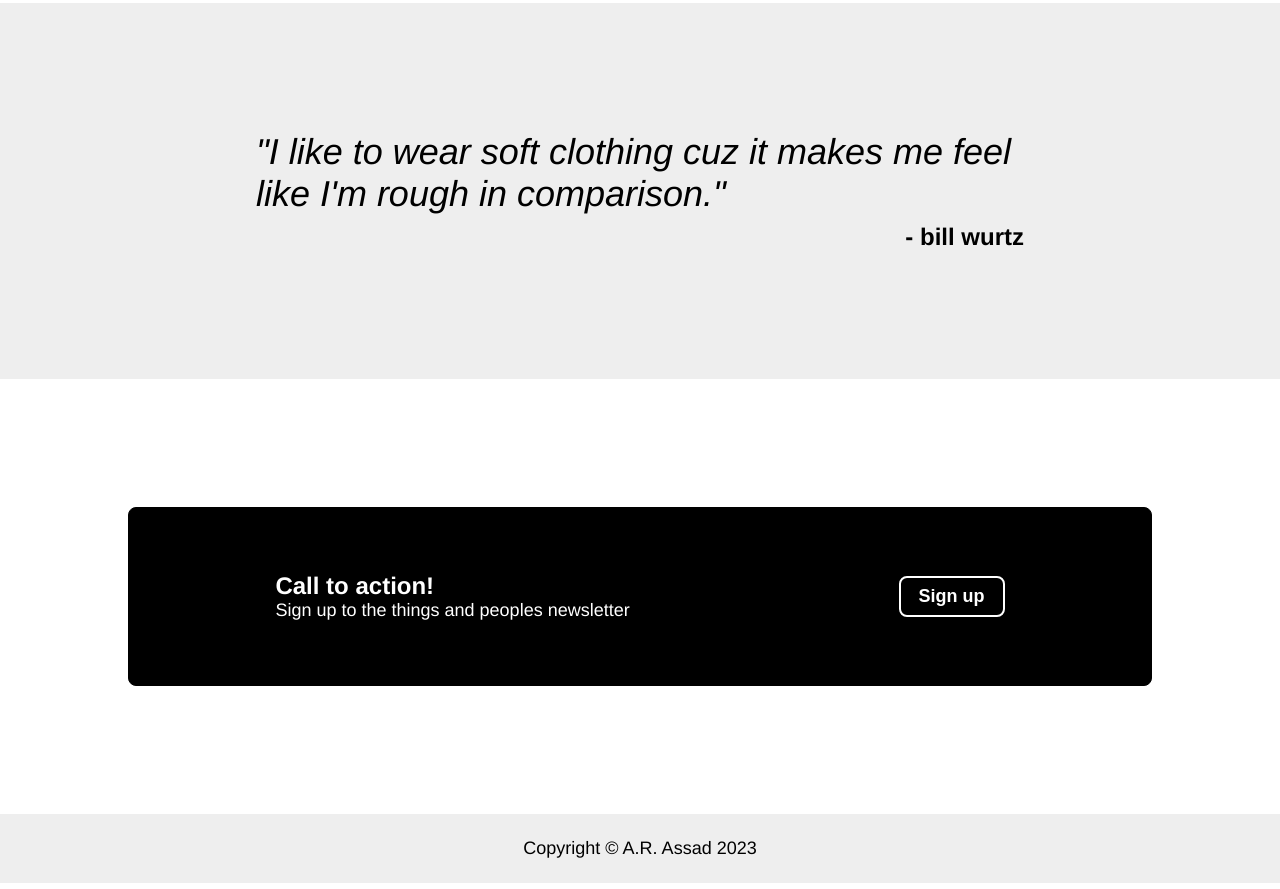
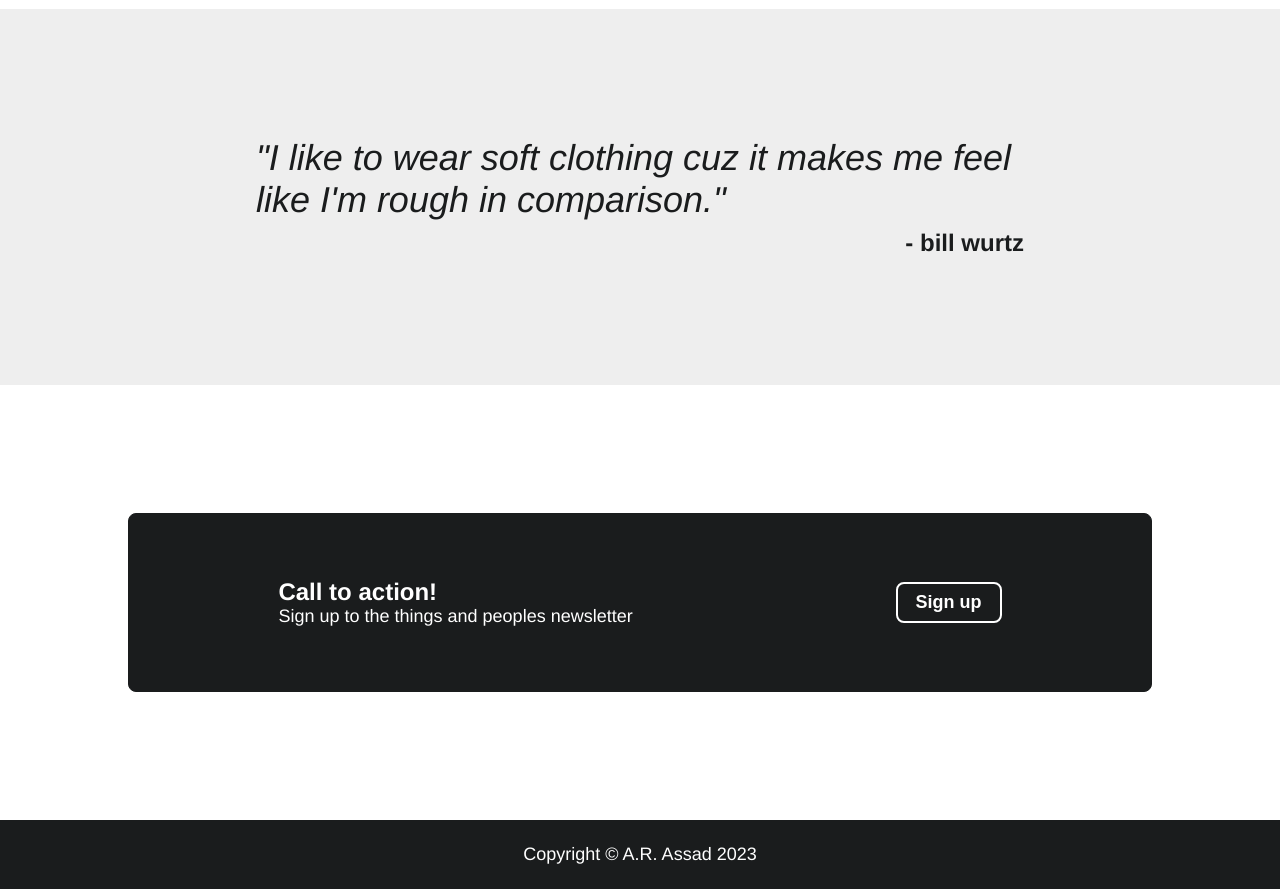
Before and after one commit to ar-assad/landing-page, a plain HTML site: page index.html in a window 1280 px wide. Shown: the part 1022-1911 px from the top of the page. Drawn offline with Linux system fonts and the light colour scheme.

Commit message:
Edit page colors

```diff
--- a/style.css
+++ b/style.css
@@ -1,9 +1,14 @@
+:root {
+    --bg-color: rgb(26, 28, 29);
+}
+
 body {
     display: flex;
     flex-direction: column;
     font-family: Helvetica, sans-serif;
     margin:0;
     font-size: 18px;
+    color: var(--bg-color);
 }
 
 
@@ -11,8 +16,9 @@ body {
     display: flex;
     align-items: center;
     justify-content: space-around;
-    background-color: #eee;
     padding: 0px 12px;
+	background-color: var(--bg-color);
+    color: white;
 }
 
 .header h1 {
@@ -20,7 +26,6 @@ body {
 }
 
 .main {
-    background-color: #eee;
     flex-wrap: wrap;
     display: flex;
     justify-content: center;
@@ -62,7 +67,7 @@ ul {
 }
 
 a {
-    color: black;
+    color: white;
     text-decoration: none;
 }
 
@@ -90,6 +95,7 @@ a {
     display:flex;
     flex-direction: column;
     background-color: #eee;
+    color: var(--bg-color);
     align-items: center;
     padding: 128px 20%;
     gap: 8px;
@@ -104,14 +110,16 @@ a {
 
 .signup {
     color:white;
-    background-color: black;
-    border: 1px solid black;
+    background-color: var(--bg-color);
+    border: 1px solid var(--bg-color);
     border-radius: 8px;
     display: flex;
     justify-content: space-around;
     align-items: center;
     margin: 128px 10%;
-    padding: 64px 12px;
+    padding: 64px 24px;
+    gap: 12px;
+    flex-wrap: wrap;
 
 }
 
@@ -123,24 +131,26 @@ a {
     display: flex;
     justify-content: center;
     align-items: center;
-    background-color: #eee;
     padding: 24px;
+	background-color: var(--bg-color);
+    color:white;
 }
 
-img {
+.card img {
     width: 200px;
     height: 200px;
     border-radius: 8px;
+    border: 3px solid var(--bg-color)
 }
 
 button {
     font-size: 18px;
     font-weight: bold;
-    background-color: black;
+    background-color: var(--bg-color);
     color: white;
     cursor: pointer;
     padding: 8px 18px;
-    border: 1px solid black;
+    border: 1px solid var(--bg-color);
     border-radius: 8px;
 }
 
```
Also changed, not shown: 1 other file.
